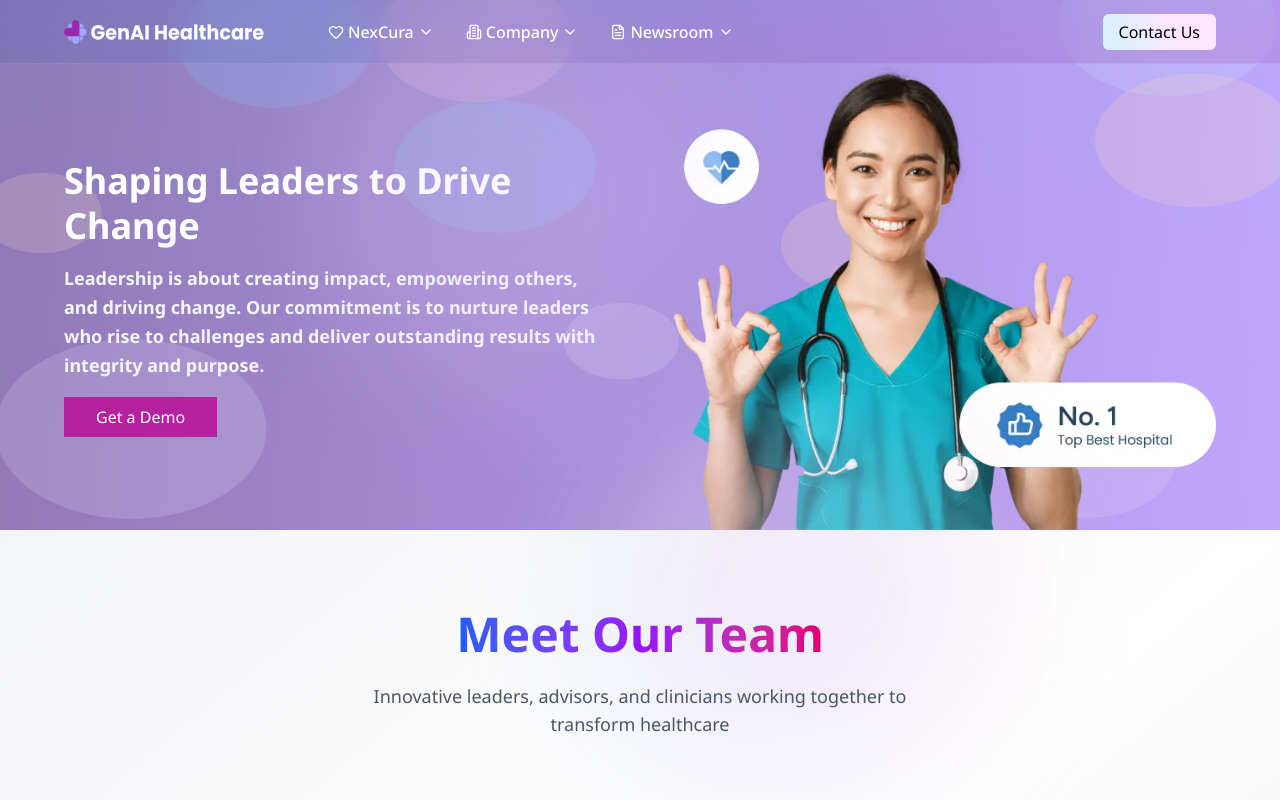
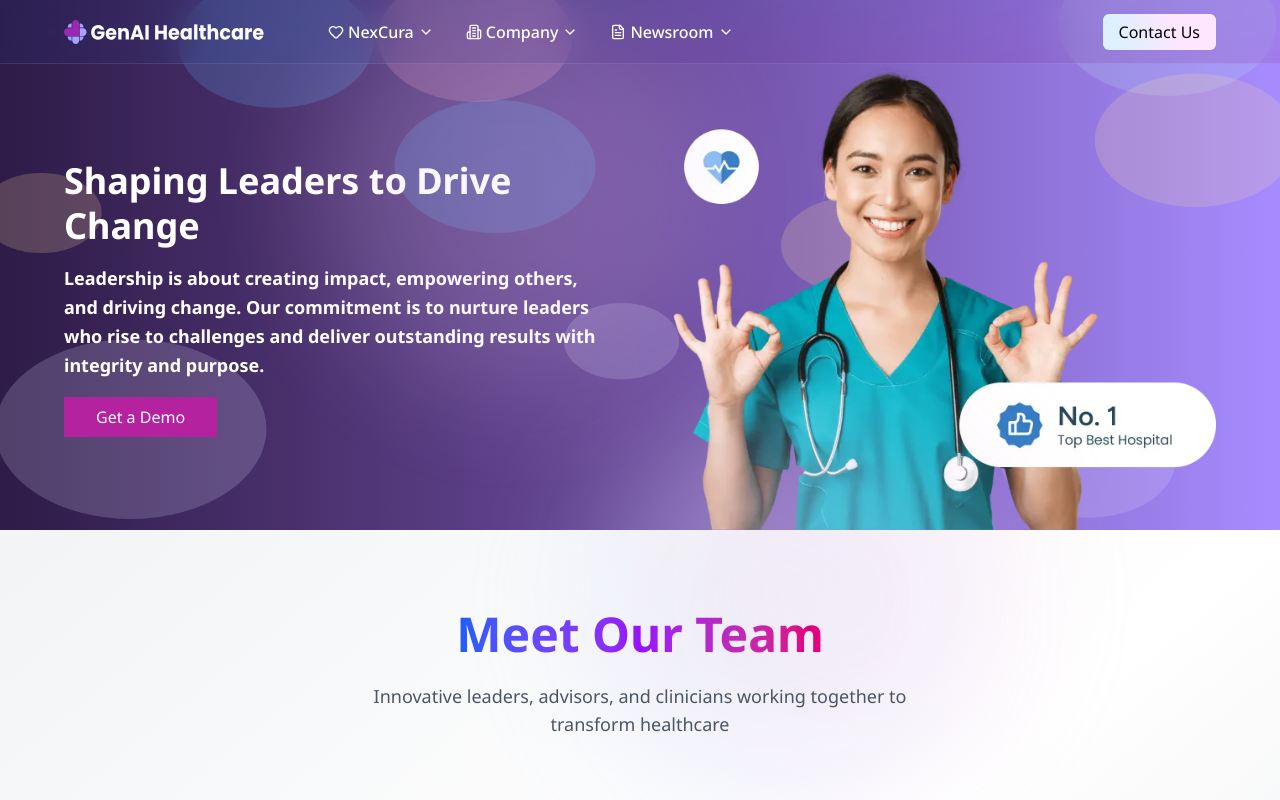
Before and after one commit to employeebhavya/GEN-AI, a Next.js app: page /team-overview in a window 1280 px wide. Shown: the top 800 px of the page. Built offline with nearby package versions, Linux system fonts and the light colour scheme.

Commit message:
fixed menu and header visiblity issues

```diff
--- a/src/aboutcomponents/HealthcareHero.jsx
+++ b/src/aboutcomponents/HealthcareHero.jsx
@@ -83,13 +83,12 @@ const HealthcareHero = ({ title, description, image, height, imgheight }) => {
     <div
       className={`relative w-full min-h-[${height}] flex items-center justify-center overflow-hidden pt-[64px] z-0`}
       style={{
-        background: "linear-gradient(90deg, #6A4A9A 0%, #A68CFF 100%)",
+        background:
+          "linear-gradient(90deg, #2E1B47 0%, #6A4A9A 50%, #A68CFF 100%)",
       }}
     >
       {/* Animated background canvas */}
       <canvas ref={canvasRef} className="absolute inset-0 w-full h-full" />
-
-      <div className="bg-gradient-to-br from-blue-100 via-purple-100 to-pink-100 absolute inset-0 opacity-30 z-[1]"></div>
 
       <div className="relative z-10 container">
         <div className="grid grid-cols-1 lg:grid-cols-2 gap-12 items-center pt-12 lg:pt-0">
@@ -99,7 +98,7 @@ const HealthcareHero = ({ title, description, image, height, imgheight }) => {
               {title}
             </h1>
 
-            <p className="text-sm xl:text-lg font-semibold text-gray-100 leading-relaxed">
+            <p className="text-sm xl:text-lg font-semibold text-white leading-relaxed">
               {description}
             </p>
 
--- a/src/components/Navigation.jsx
+++ b/src/components/Navigation.jsx
@@ -71,6 +71,7 @@ const Navigation = ({ isScrolled = false }) => {
   const handleMouseEnter = (index) => {
     if (hoverTimeout) {
       clearTimeout(hoverTimeout);
+      setHoverTimeout(null);
     }
     setActiveDropdown(index);
   };
@@ -92,15 +93,18 @@ const Navigation = ({ isScrolled = false }) => {
       {/* Desktop Navigation */}
       <div className="hidden lg:flex items-center space-x-8">
         {menuItems.map((item, index) => (
-          <div key={index} className="relative group">
+          <div
+            key={index}
+            className="relative group"
+            onMouseEnter={() => handleMouseEnter(index)}
+            onMouseLeave={handleMouseLeave}
+          >
             <button
               className={`flex items-center space-x-1 cursor-pointer transition-colors duration-200 py-2 ${
                 isScrolled
                   ? "text-gray-700 hover:text-gray-900"
                   : "text-white hover:text-blue-200"
               }`}
-              onMouseEnter={() => handleMouseEnter(index)}
-              onMouseLeave={handleMouseLeave}
             >
               <item.icon className="w-4 h-4" />
               <span className="font-medium">{item.name}</span>
@@ -112,13 +116,11 @@ const Navigation = ({ isScrolled = false }) => {
             {/* Desktop Dropdown */}
             {item.hasDropdown && activeDropdown === index && (
               <div
-                className={`absolute top-full left-0 mt-2 w-56 backdrop-blur-xl border rounded-lg shadow-xl z-50 ${
+                className={`absolute top-full left-0 mt-1 w-56 backdrop-blur-xl border rounded-lg shadow-xl z-50 ${
                   isScrolled
                     ? "bg-white/80 border-gray-200/50"
                     : "bg-white/10 border-white/20"
                 }`}
-                onMouseEnter={() => handleMouseEnter(index)}
-                onMouseLeave={handleMouseLeave}
               >
                 <div className="py-2">
                   {item.submenu.map((subItem, subIndex) => (
```
